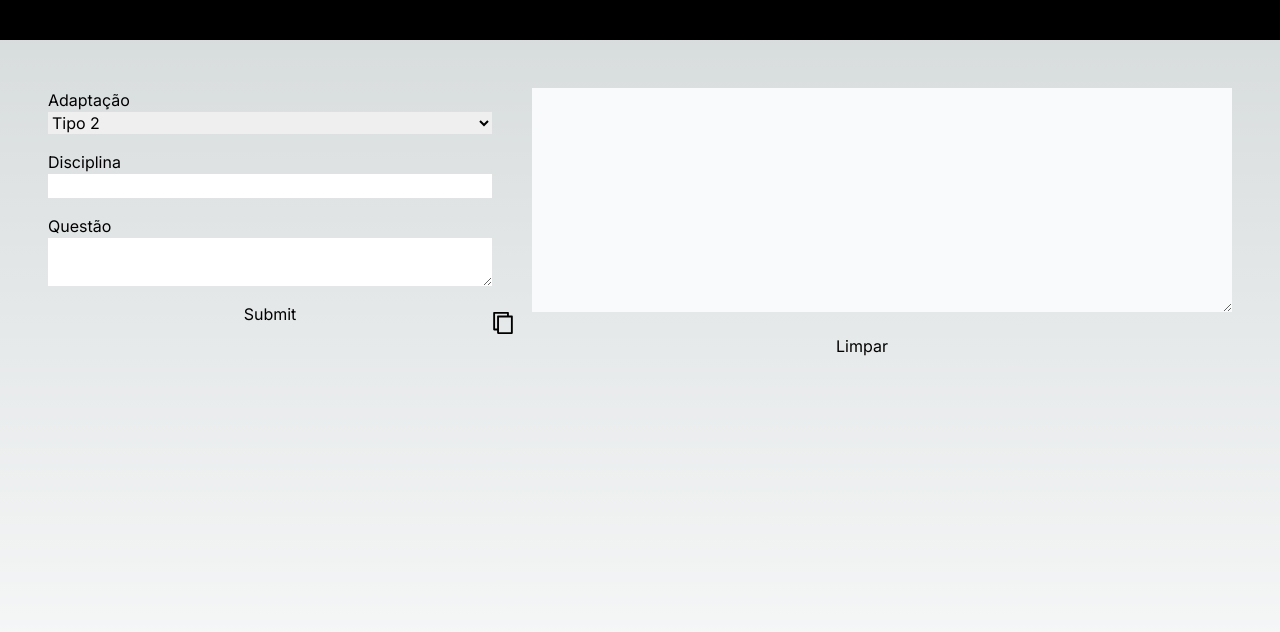
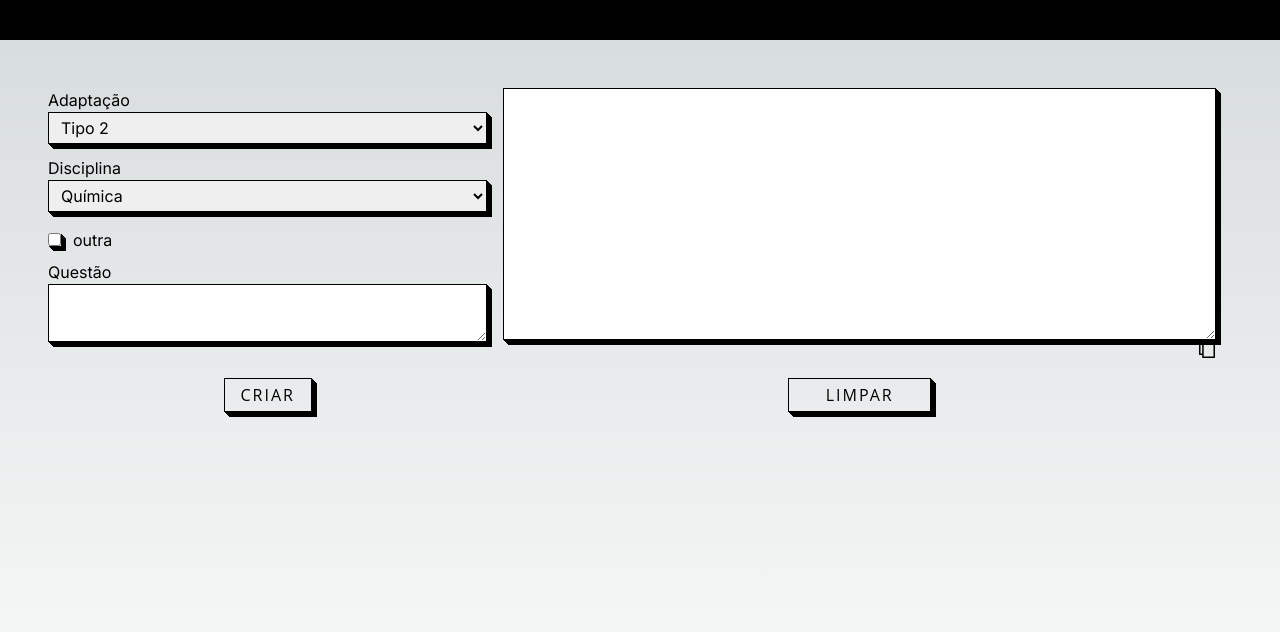
Before and after one commit to felipeeu/teacherai, a Next.js app: page /adapted in a window 1280 px wide. Shown: the top 632 px of the page. Built offline with nearby package versions, Linux system fonts and the light colour scheme.

Commit message:
use select with options for subjects

```diff
--- a/app/adapted/page.tsx
+++ b/app/adapted/page.tsx
@@ -1,4 +1,6 @@
 "use client";
+import { subjects } from "@/app/lib/data";
+import styles from "@/app/ui/adapted.module.css";
 import Image from "next/image";
 import { useRef, useState } from "react";
 import { SubmitHandler, useForm } from "react-hook-form";
@@ -13,6 +15,7 @@ type FormValues = {
 export default function Page() {
   const outputRef = useRef(null);
   const [result, setResult] = useState("");
+  const [otherChecked, setOtherChecked] = useState(false);
   const [isLoading, setIsLoading] = useState(false);
   const {
     register,
@@ -38,8 +41,10 @@ export default function Page() {
   };
 
   const onSubmit: SubmitHandler<FormValues> = (data) => handleFetch(data);
-  const DEFAULT_VALUE = "tipo2";
+  const DEFAULT_TYPE = "tipo2";
+  const DEFAULT_SUBJECT = "Química";
   console.log("result: ", result);
+
   return (
     <div className="md:flex md:flex-row">
       <form className="w-3/5" onSubmit={handleSubmit(onSubmit)}>
@@ -47,48 +52,84 @@ export default function Page() {
           <label>Adaptação</label>
           <select
             {...register("type")}
-            className="mb-4"
-            defaultValue={DEFAULT_VALUE}
+            className={styles.textarea}
+            defaultValue={DEFAULT_TYPE}
           >
             <option value="tipo2">Tipo 2</option>
             <option value="tipo3">Tipo 3</option>
           </select>
-          <label>Disciplina</label>
+          <label className="pt-3">Disciplina</label>
+          {otherChecked ? (
             <input
+              {...register("subject", { required: true })}
+              className={styles.textarea}
+            />
+          ) : (
+            <select
+              className={styles.textarea}
               {...register("subject")}
-            className={`${errors?.subject ? "" : "mb-4"}`}
+              defaultValue={DEFAULT_SUBJECT}
+            >
+              {subjects.map((subject) => {
+                return (
+                  <option key={subject} value={subject}>
+                    {subject}
+                  </option>
+                );
+              })}
+            </select>
+          )}
+
+          <span className="text-red-500 h-4">
+            {errors?.subject && errors.subject.type === "required"
+              ? "Precisa inserir a disciplina"
+              : ""}
+          </span>
+
+          <div className="mb-2">
+            <input
+              className={styles.textarea}
+              type="checkbox"
+              onChange={() => setOtherChecked((prev) => !prev)}
             />
-          {errors?.subject && (
-            <span className="text-red-500">{errors.subject.message}</span>
-          )}
+            <label className="ml-3">outra</label>
+          </div>
           <label>Questão</label>
           <textarea
-            className={`${errors?.question ? "" : "mb-4"}`}
-            {...register("question")}
+            className={styles.textarea}
+            {...register("question", { required: true })}
           ></textarea>
-          {errors?.question && (
-            <span className="text-red-500">{errors.question.message}</span>
-          )}
-          <input className="cursor-pointer mb-8" type="submit" />
+
+          <span className="text-red-500 h-4">
+            {errors?.question && errors.question.type === "required"
+              ? "Precisa inserir uma questão"
+              : ""}
+          </span>
+
+          <input className={styles.button} type="submit" value="Criar" />
         </div>
       </form>
-      <div className="flex flex-col w-full">
+      <div className="flex flex-col w-full px-4">
         <textarea
           defaultValue={isLoading ? "Loading..." : result}
-          className="md:ml-10 h-full bg-gray-50"
+          className={styles.textarea}
+          // className="md:ml-10 h-full bg-gray-50"
           ref={outputRef}
         />
-
+        <div className="flex justify-end">
           <Image
             onClick={() => copyText(outputRef)}
-          className="relative dark:drop-shadow-[0_0_0.3rem_#ffffff70] dark:invert"
+            className=" dark:drop-shadow-[0_0_0.3rem_#ffffff70] dark:invert"
             src="/copy-text.svg"
             alt="Next.js Logo"
-          width={22}
-          height={5}
+            width={18}
+            height={4}
             priority
           />
-        <button onClick={() => setResult("")}>Limpar</button>
+        </div>
+        <button className={styles.button} onClick={() => setResult("")}>
+          Limpar
+        </button>
       </div>
     </div>
   );
--- a/app/lib/data.ts
+++ b/app/lib/data.ts
@@ -15,3 +15,22 @@ export const adaptedExams: any = {
       Evite figuras de linguagem. `,
   },
 };
+
+export const subjects = [
+  "Química",
+  "Física",
+  "Biologia",
+  "Matemática",
+  "História",
+  "Geografia",
+  "Ciências",
+  "Inglês",
+  "Espanhol",
+  "Produção Textual",
+  "Língua Portuguesa",
+  "Educação Física",
+  "Artes",
+  "Filosofia",
+  "Sociologia",
+  "Literatura",
+];
```
Lines whose indentation alone changed are shown as unchanged.
